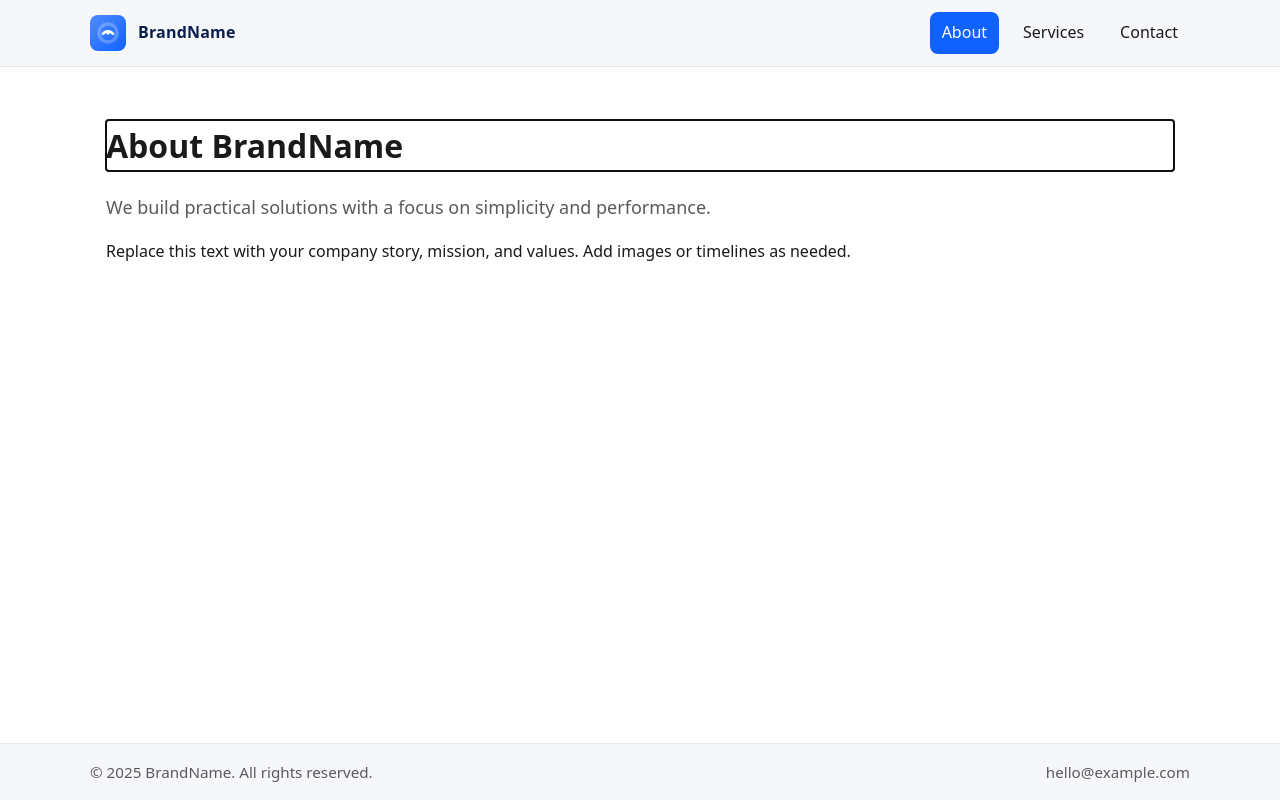
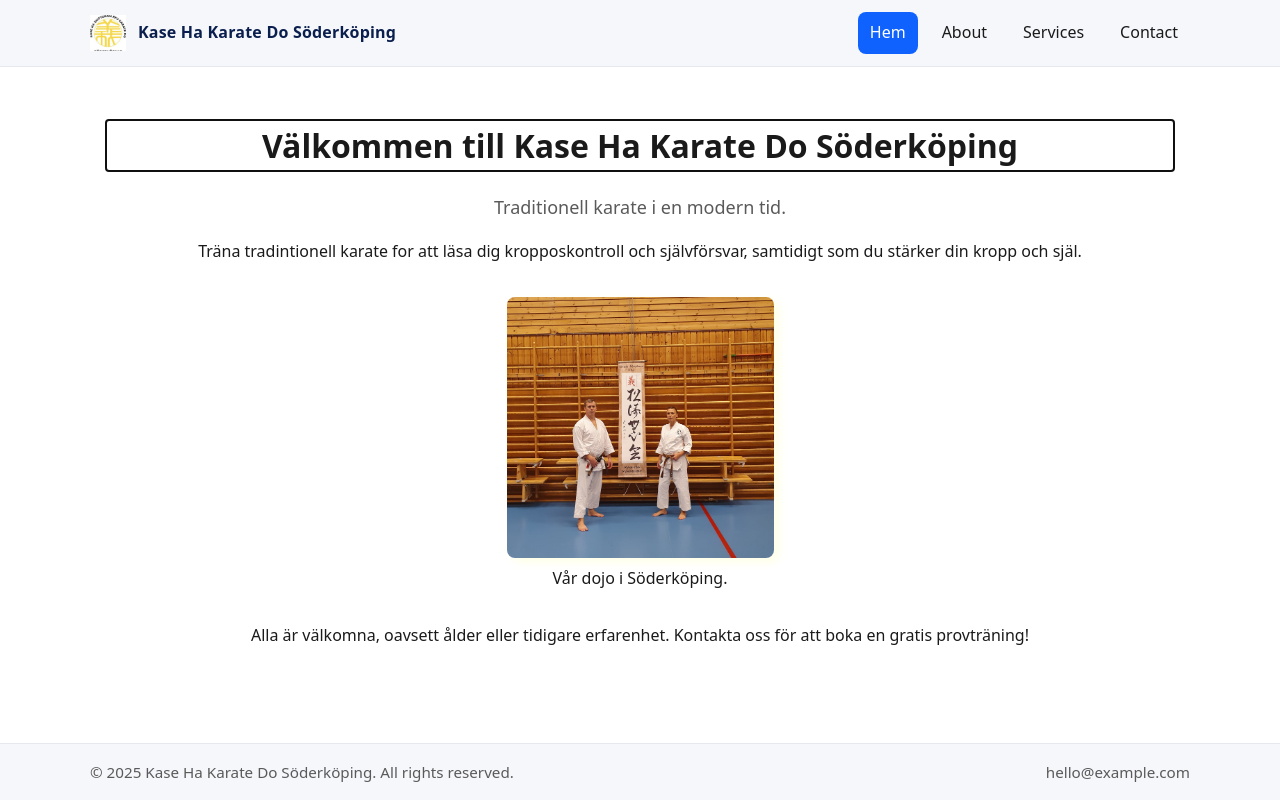
Before and after one commit to brainycarp67531/kasehakaratedo, a plain HTML site: page index.html in a window 1280 px wide. Drawn offline with Linux system fonts and the light colour scheme.

Commit message:
have created the base for the webapage

```diff
--- a/index.html
+++ b/index.html
@@ -4,7 +4,7 @@
 <head>
   <meta charset="utf-8" />
   <meta name="viewport" content="width=device-width, initial-scale=1" />
-  <title>Landing · BrandName</title>
+  <title>Kase Ha Karate Do Söderköping</title>
   <link rel="stylesheet" href="css/styles.css" />
   <meta name="description" content="Landing shell that loads page content dynamically" />
 </head>
@@ -12,12 +12,13 @@
   <a class="skip-link" href="#main" style="position:absolute;left:-9999px;top:auto;width:1px;height:1px;overflow:hidden;">Skip to content</a>
   <header class="site-header" role="banner">
     <div class="container header-inner">
-      <a class="brand" href="#about" aria-label="Go to home">
-        <img class="brand-logo" src="assets/logo.svg" alt="BrandName logo" width="36" height="36" />
-        <span class="brand-name">BrandName</span>
+      <a class="brand" href="#home" aria-label="Go to home">
+        <img class="brand-logo" src="assets/logo.jpg" alt="BrandName logo" width="36" height="36" />
+        <span class="brand-name">Kase Ha Karate Do Söderköping</span>
       </a>
       <nav class="primary-nav" aria-label="Primary">
         <ul>
+          <li><a href="#home" data-route="home">Hem</a></li>
           <li><a href="#about" data-route="about">About</a></li>
           <li><a href="#services" data-route="services">Services</a></li>
           <li><a href="#contact" data-route="contact">Contact</a></li>
@@ -31,6 +32,7 @@
       <!-- Dynamic content will be injected here -->
       <noscript>
         <p>Please enable JavaScript to view the content here. Or visit:
+          <a href="pages/home.html">Home</a>
           <a href="pages/about.html">About</a>,
           <a href="pages/services.html">Services</a>,
           <a href="pages/contact.html">Contact</a>.
@@ -41,7 +43,7 @@
 
   <footer class="site-footer" role="contentinfo">
     <div class="container footer-inner">
-      <div>© <span id="year"></span> BrandName. All rights reserved.</div>
+      <div>© <span id="year"></span> Kase Ha Karate Do Söderköping. All rights reserved.</div>
       <div><a href="mailto:hello@example.com" class="muted" style="color:inherit;text-decoration:none;">hello@example.com</a></div>
     </div>
   </footer>
--- a/js/app.js
+++ b/js/app.js
@@ -1,6 +1,7 @@
 
 (function(){
   const routes = {
+    home: 'pages/home.html',
     about: 'pages/about.html',
     services: 'pages/services.html',
     contact: 'pages/contact.html'
@@ -18,7 +19,7 @@
   }
 
   async function loadRoute(route){
-    if(!routes[route]){ route = 'about'; }
+    if(!routes[route]){ route = 'home'; }
     setActive(route);
     try{
       const res = await fetch(routes[route], { cache: 'no-store' });
@@ -34,7 +35,7 @@
   }
 
   function handleHash(){
-    const route = (location.hash || '#about').replace('#','');
+    const route = (location.hash || '#home').replace('#','');
     loadRoute(route);
   }
 
--- /dev/null
+++ b/pages/home.html
@@ -0,0 +1,14 @@
+
+<div style="text-align: center;">
+  <h1>Välkommen till Kase Ha Karate Do Söderköping</h1>
+  <p class="lead">Traditionell karate i en modern tid.</p>
+  <p>Träna tradintionell karate for att läsa dig kropposkontroll och självförsvar, samtidigt som du stärker din kropp och själ. </p>
+
+  <figure style="margin: 2rem 0;">
+    <!-- TODO: Replace this placeholder with a real image of your dojo or students -->
+    <img src="assets/jonnyLena.jpg" alt="En bild på vår karatedojo" style="max-width: 25%; height: auto; border-radius: 8px; box-shadow: 5px 4px 8px rgba(255,255,0,0.1);">
+    <figcaption>Vår dojo i Söderköping.</figcaption>
+  </figure>
+
+  <p>Alla är välkomna, oavsett ålder eller tidigare erfarenhet. Kontakta oss för att boka en gratis provträning!</p>
+</div>
--- a/welcome.html
+++ /dev/null
@@ -1,21 +0,0 @@
-
-<!DOCTYPE html>
-<html lang="en">
-<head>
-  <meta charset="utf-8" />
-  <meta name="viewport" content="width=device-width, initial-scale=1" />
-  <title>Welcome · BrandName</title>
-  <link rel="stylesheet" href="css/styles.css" />
-  <meta name="description" content="Standalone welcome page" />
-</head>
-<body>
-  <main class="welcome" role="main">
-    <section class="panel">
-      <img class="logo" src="assets/logo.svg" alt="BrandName logo" width="64" height="64"/>
-      <h1>Welcome to BrandName</h1>
-      <p>A simple, fast, and accessible starter. Click below to enter the site.</p>
-      <p style="margin-top:1rem"><a class="button" href="index.html#about">Enter site</a></p>
-    </section>
-  </main>
-</body>
-</html>
```
Also changed, not shown: assets/jonnyLena.jpg (added), assets/jonnyLena_old.jpg (added), assets/logo.jpg (added), pages/beginner.html (added).
